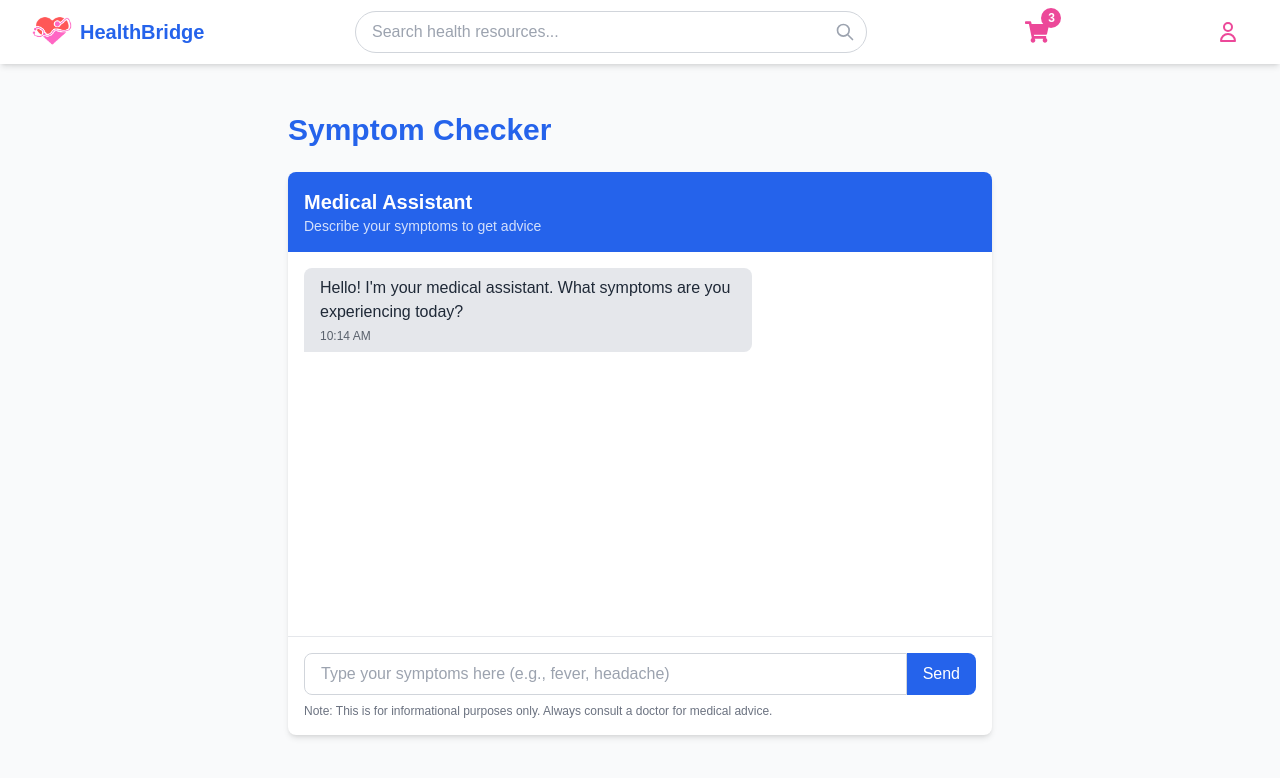
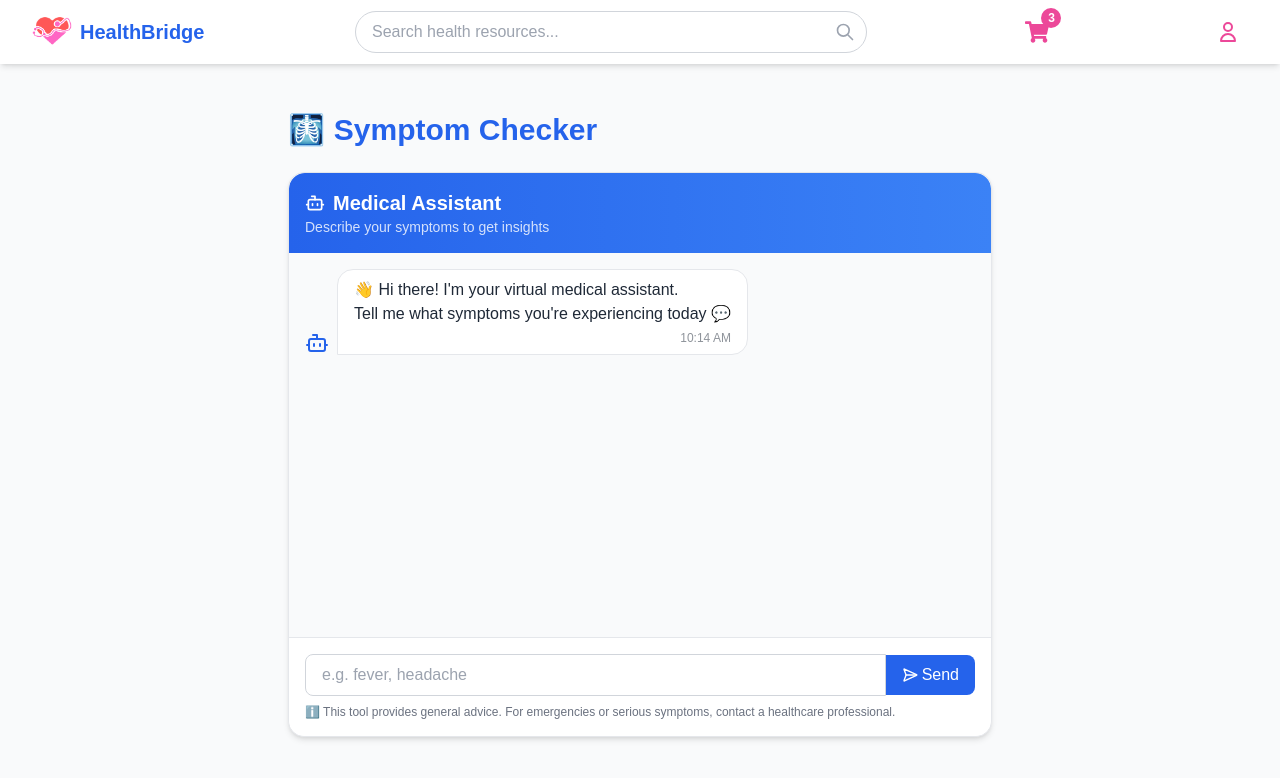
Before and after one commit to Graham-ki/healthbridge, a Next.js app: page /symptom-checker in a window 1280 px wide. Shown: the top 778 px of the page. Built offline with nearby package versions, Linux system fonts and the light colour scheme; no server answers.

Commit message:
Build symptoms checker

```diff
--- a/package.json
+++ b/package.json
@@ -11,6 +11,7 @@
   "dependencies": {
     "@supabase/auth-helpers-nextjs": "^0.10.0",
     "framer-motion": "^12.10.4",
+    "lucide-react": "^0.511.0",
     "next": "15.3.2",
     "next-pwa": "^5.6.0",
     "react": "^19.0.0",
--- a/src/app/symptom-checker/page.tsx
+++ b/src/app/symptom-checker/page.tsx
@@ -1,6 +1,7 @@
 'use client';
 import Header from '@/components/Header';
 import { useState, useRef, useEffect } from 'react';
+import { Bot, User, SendHorizonal } from 'lucide-react';
 
 type Message = {
   id: number;
@@ -10,38 +11,64 @@ type Message = {
 };
 
 const medicalKnowledge = {
-  "fever": {
-    causes: ["Viral infection", "Bacterial infection", "Heat exhaustion"],
-    recommendations: ["Take paracetamol (500mg every 6 hours)", "Drink plenty of fluids", "Rest", "See a doctor if fever persists beyond 3 days"]
+  fever: {
+    causes: ['Viral infection', 'Bacterial infection', 'Heat exhaustion'],
+    recommendations: [
+      'Take paracetamol (500mg every 6 hours)',
+      'Drink plenty of fluids',
+      'Rest',
+      'See a doctor if fever persists beyond 3 days',
+    ],
   },
-  "headache": {
-    causes: ["Tension", "Migraine", "Dehydration", "Sinus infection"],
-    recommendations: ["Take ibuprofen (200-400mg every 6-8 hours)", "Rest in a quiet, dark room", "Apply cold compress to forehead", "See a doctor if severe or persistent"]
+  headache: {
+    causes: ['Tension', 'Migraine', 'Dehydration', 'Sinus infection'],
+    recommendations: [
+      'Take ibuprofen (200-400mg every 6-8 hours)',
+      'Rest in a quiet, dark room',
+      'Apply cold compress to forehead',
+      'See a doctor if severe or persistent',
+    ],
   },
-  "cough": {
-    causes: ["Common cold", "Flu", "Allergies", "Bronchitis"],
-    recommendations: ["Stay hydrated", "Use cough drops", "Try honey in warm water", "See a doctor if coughing up blood or lasts more than 2 weeks"]
+  cough: {
+    causes: ['Common cold', 'Flu', 'Allergies', 'Bronchitis'],
+    recommendations: [
+      'Stay hydrated',
+      'Use cough drops',
+      'Try honey in warm water',
+      'See a doctor if coughing up blood or lasts more than 2 weeks',
+    ],
   },
-  "sore throat": {
-    causes: ["Viral infection", "Strep throat", "Allergies", "Dry air"],
-    recommendations: ["Gargle with warm salt water", "Use throat lozenges", "Stay hydrated", "See a doctor if severe or lasts more than a week"]
+  'sore throat': {
+    causes: ['Viral infection', 'Strep throat', 'Allergies', 'Dry air'],
+    recommendations: [
+      'Gargle with warm salt water',
+      'Use throat lozenges',
+      'Stay hydrated',
+      'See a doctor if severe or lasts more than a week',
+    ],
   },
-  "fatigue": {
-    causes: ["Lack of sleep", "Stress", "Anemia", "Thyroid issues"],
-    recommendations: ["Get adequate sleep", "Exercise regularly", "Eat balanced meals", "See a doctor if persistent or with other symptoms"]
-  }
+  fatigue: {
+    causes: ['Lack of sleep', 'Stress', 'Anemia', 'Thyroid issues'],
+    recommendations: [
+      'Get adequate sleep',
+      'Exercise regularly',
+      'Eat balanced meals',
+      'See a doctor if persistent or with other symptoms',
+    ],
+  },
 };
 
 export default function SymptomCheckerPage() {
   const [messages, setMessages] = useState<Message[]>([
     {
       id: 1,
-      text: "Hello! I'm your medical assistant. What symptoms are you experiencing today?",
+      text: "👋 Hi there! I'm your virtual medical assistant.\nTell me what symptoms you're experiencing today 💬",
       sender: 'bot',
-      timestamp: new Date()
-    }
+      timestamp: new Date(),
+    },
   ]);
   const [inputValue, setInputValue] = useState('');
+  const [isTyping, setIsTyping] = useState(false);
   const messagesEndRef = useRef<HTMLDivElement>(null);
 
   const scrollToBottom = () => {
@@ -50,30 +77,29 @@ export default function SymptomCheckerPage() {
 
   useEffect(() => {
     scrollToBottom();
-  }, [messages]);
+  }, [messages, isTyping]);
 
   const handleSendMessage = () => {
     if (!inputValue.trim()) return;
 
-    // Add user message
     const userMessage: Message = {
       id: messages.length + 1,
       text: inputValue,
       sender: 'user',
-      timestamp: new Date()
+      timestamp: new Date(),
     };
 
-    setMessages(prev => [...prev, userMessage]);
+    setMessages((prev) => [...prev, userMessage]);
     setInputValue('');
+    setIsTyping(true);
 
-    // Process symptoms and generate bot response
     setTimeout(() => {
-      const symptoms = inputValue.toLowerCase().split(/[,.]/).map(s => s.trim());
+      const symptoms = inputValue.toLowerCase().split(/[,.]/).map((s) => s.trim());
       const foundSymptoms: string[] = [];
       const allCauses: string[] = [];
       const allRecommendations: string[] = [];
 
-      symptoms.forEach(symptom => {
+      symptoms.forEach((symptom) => {
         if (medicalKnowledge[symptom as keyof typeof medicalKnowledge]) {
           foundSymptoms.push(symptom);
           const data = medicalKnowledge[symptom as keyof typeof medicalKnowledge];
@@ -84,79 +110,97 @@ export default function SymptomCheckerPage() {
 
       let botResponse = '';
       if (foundSymptoms.length > 0) {
-        botResponse = `For your symptoms (${foundSymptoms.join(', ')}):\n\n`;
-        botResponse += `Possible causes:\n- ${Array.from(new Set(allCauses)).join('\n- ')}\n\n`;
-        botResponse += `Recommendations:\n- ${Array.from(new Set(allRecommendations)).join('\n- ')}\n\n`;
-        botResponse += `If symptoms persist or worsen, please consult a doctor.`;
+        botResponse = `🩺 Based on your symptoms (${foundSymptoms.join(', ')}):\n\n`;
+        botResponse += `⚠️ Possible causes:\n- ${Array.from(new Set(allCauses)).join('\n- ')}\n\n`;
+        botResponse += `💡 Recommendations:\n- ${Array.from(new Set(allRecommendations)).join('\n- ')}\n\n`;
+        botResponse += `👨‍⚕️ If symptoms persist or worsen, please consult a doctor.`;
       } else {
-        botResponse = "I'm not sure I understand those symptoms. Could you describe them differently? Common symptoms I can help with include: fever, headache, cough, sore throat, fatigue.";
+        botResponse =
+          "🤔 I couldn't recognize those symptoms. Try rephrasing or use common terms like: fever, headache, cough, sore throat, fatigue.";
       }
 
       const botMessage: Message = {
         id: messages.length + 2,
         text: botResponse,
         sender: 'bot',
-        timestamp: new Date()
+        timestamp: new Date(),
       };
 
-      setMessages(prev => [...prev, botMessage]);
-    }, 1000);
+      setMessages((prev) => [...prev, botMessage]);
+      setIsTyping(false);
+    }, 1200);
   };
 
   return (
     <div className="max-w-3xl mx-auto py-12 px-4 sm:px-6 lg:px-8">
       <Header />
-      <h1 className="text-3xl font-bold text-blue-600 mb-6 mt-16">Symptom Checker</h1>
+      <h1 className="text-3xl font-bold text-blue-600 mb-6 mt-16">🩻 Symptom Checker</h1>
 
-      <div className="bg-white rounded-lg shadow-md overflow-hidden">
+      <div className="bg-white rounded-2xl shadow-md overflow-hidden border border-gray-200">
         {/* Chat header */}
-        <div className="bg-blue-600 p-4 text-white">
-          <h2 className="text-xl font-semibold">Medical Assistant</h2>
-          <p className="text-sm opacity-80">Describe your symptoms to get advice</p>
+        <div className="bg-gradient-to-r from-blue-600 to-blue-500 p-4 text-white rounded-t-2xl">
+          <h2 className="text-xl font-semibold flex items-center gap-2">
+            <Bot className="w-5 h-5" />
+            Medical Assistant
+          </h2>
+          <p className="text-sm opacity-80">Describe your symptoms to get insights</p>
         </div>
 
         {/* Chat messages */}
-        <div className="h-96 overflow-y-auto p-4 space-y-4">
+        <div className="h-96 overflow-y-auto p-4 space-y-4 bg-gray-50">
           {messages.map((message) => (
+            <div key={message.id} className={`flex ${message.sender === 'user' ? 'justify-end' : 'justify-start'}`}>
+              <div className={`flex items-end gap-2 ${message.sender === 'user' ? 'flex-row-reverse' : ''}`}>
+                {message.sender === 'bot' ? (
+                  <Bot className="w-6 h-6 text-blue-600" />
+                ) : (
+                  <User className="w-6 h-6 text-gray-500" />
+                )}
                 <div
-              key={message.id}
-              className={`flex ${message.sender === 'user' ? 'justify-end' : 'justify-start'}`}
-            >
-              <div
-                className={`max-w-xs md:max-w-md rounded-lg px-4 py-2 ${message.sender === 'user'
+                  className={`max-w-xs md:max-w-md rounded-2xl px-4 py-2 ${
+                    message.sender === 'user'
                       ? 'bg-blue-600 text-white rounded-br-none'
-                  : 'bg-gray-200 text-gray-800 rounded-bl-none'}`}
+                      : 'bg-white border text-gray-800 rounded-bl-none'
+                  }`}
                 >
                   <p className="whitespace-pre-wrap">{message.text}</p>
-                <p className="text-xs opacity-70 mt-1">
+                  <p className="text-xs opacity-50 mt-1 text-right">
                     {message.timestamp.toLocaleTimeString([], { hour: '2-digit', minute: '2-digit' })}
                   </p>
                 </div>
               </div>
+            </div>
           ))}
+          {isTyping && (
+            <div className="flex justify-start items-center gap-2 text-sm text-gray-500 pl-2 animate-pulse">
+              <Bot className="w-5 h-5" />
+              <span>Typing...</span>
+            </div>
+          )}
           <div ref={messagesEndRef} />
         </div>
 
         {/* Input area */}
-        <div className="border-t border-gray-200 p-4">
-          <div className="flex">
+        <div className="border-t border-gray-200 p-4 bg-white rounded-b-2xl">
+          <div className="flex items-center">
             <input
               type="text"
               value={inputValue}
               onChange={(e) => setInputValue(e.target.value)}
               onKeyPress={(e) => e.key === 'Enter' && handleSendMessage()}
-              placeholder="Type your symptoms here (e.g., fever, headache)"
+              placeholder="e.g. fever, headache"
               className="flex-1 border border-gray-300 rounded-l-lg px-4 py-2 focus:outline-none focus:ring-2 focus:ring-blue-500"
             />
             <button
               onClick={handleSendMessage}
-              className="bg-blue-600 text-white px-4 py-2 rounded-r-lg hover:bg-blue-700 focus:outline-none focus:ring-2 focus:ring-blue-500"
+              className="bg-blue-600 text-white px-4 py-2 rounded-r-lg hover:bg-blue-700 focus:outline-none focus:ring-2 focus:ring-blue-500 flex items-center gap-1"
             >
+              <SendHorizonal className="w-4 h-4" />
               Send
             </button>
           </div>
           <p className="text-xs text-gray-500 mt-2">
-            Note: This is for informational purposes only. Always consult a doctor for medical advice.
+            ℹ️ This tool provides general advice. For emergencies or serious symptoms, contact a healthcare professional.
           </p>
         </div>
       </div>
```
Also changed, not shown: 1 other file (tests, documents, lock files or other folders). Lines whose indentation alone changed are shown as unchanged.
